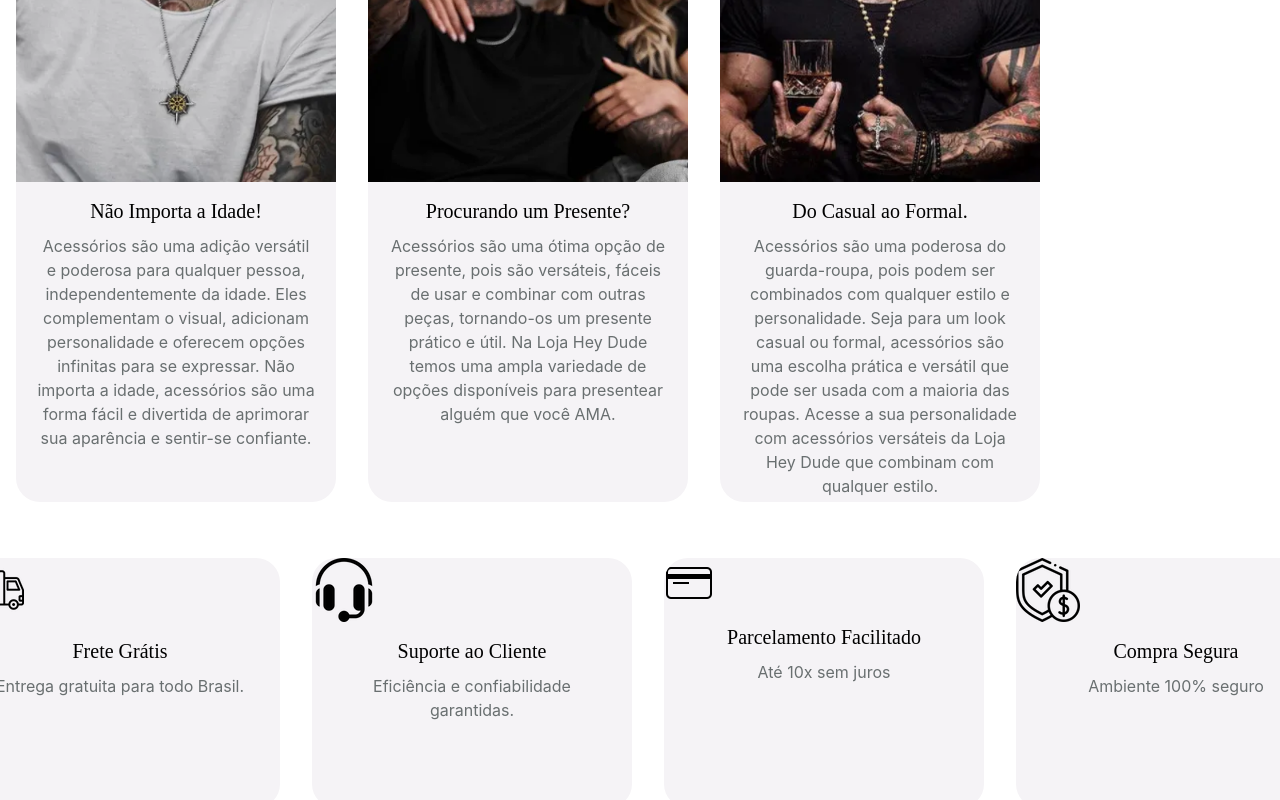
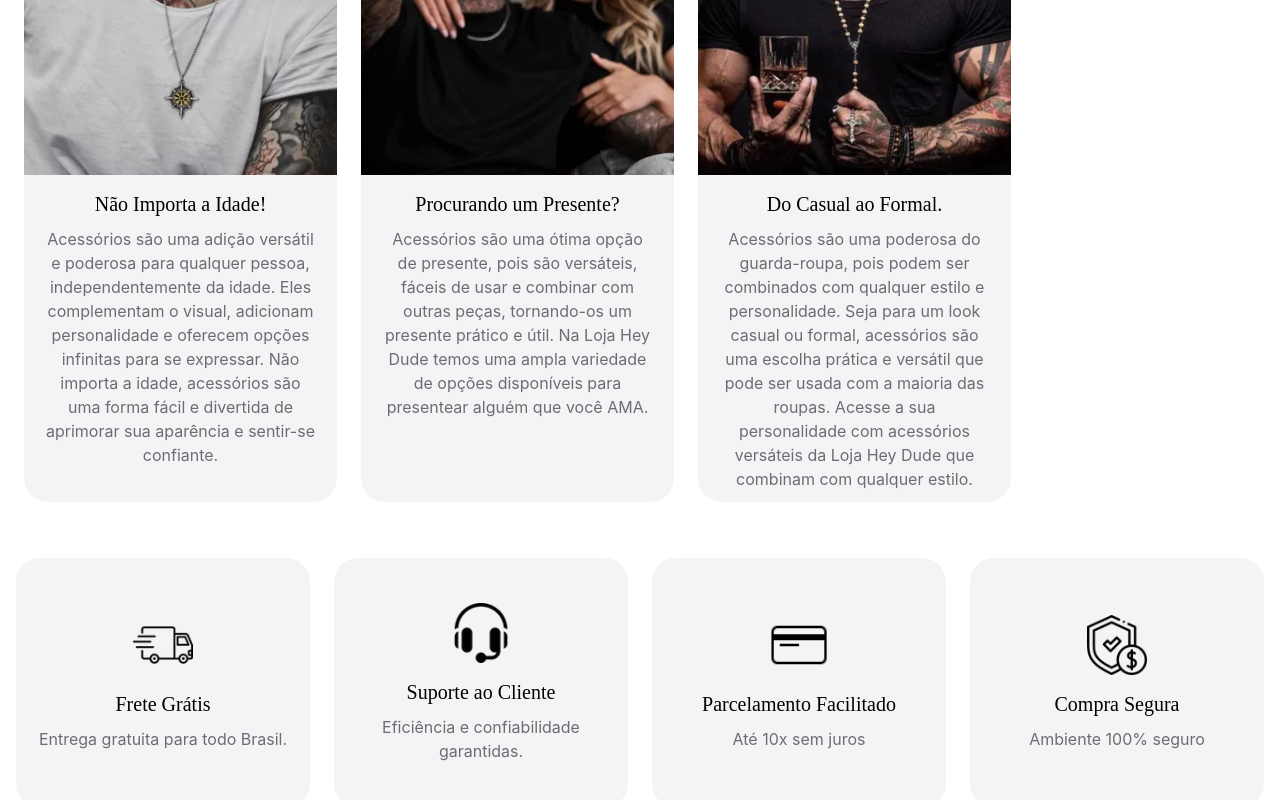
Before and after one commit to Leonardo-Sillva/aplica--o_j-ias, a React (Vite) app in the folder aplicação/: page / in a window 1280 px wide. Shown: the part 7373-8173 px from the top of the page. Built offline with nearby package versions, Linux system fonts and the light colour scheme.

Commit message:
desegurança14

```diff
--- a/aplicação/src/components/AcessoriosImportantes.jsx
+++ b/aplicação/src/components/AcessoriosImportantes.jsx
@@ -27,9 +27,9 @@ const AcessoriosImportantes = () => {
   return (
     <div>
       <h1 className="text-center font-playfair text-4xl mb-10">POR QUÊ OS ACESSÓRIOS SÃO TÃO <br /> IMPORTANTES?</h1>
-      <div className='flex gap-4 mb-14 overflow-x-scroll'>
+      <div className='flex mb-14 overflow-x-scroll scrollbar-hide'>
         {acessorios.map((acessorio) => (
-          <div key={acessorio.key} className='bg-[#F5F3F6] w-[320px] h-[640px] rounded-3xl overflow-hidden ml-4 shrink-0'>
+          <div key={acessorio.key} className='bg-[#F5F3F6] w-[313px] h-[640px] rounded-3xl overflow-hidden ml-6 shrink-0'>
             <img src={acessorio.img} alt="" className='mb-3.5'/>
             <h1 className='text-center text-[20px] mb-2 font-playfair px-5'>{acessorio.text}</h1>
             <p className='text-center text-[#696f70] px-5'>{acessorio.paragrafo}</p>
--- a/aplicação/src/components/CardBeneficios.jsx
+++ b/aplicação/src/components/CardBeneficios.jsx
@@ -28,10 +28,10 @@ const CardBeneficios = () => {
 ]
     return (
         <div>
-            <div className='flex justify-center gap-4 mb-14 overflow-x-scroll'>
+            <div className='flex gap-6 mb-14 overflow-x-scroll scrollbar-hide mx-4'>
                 {cards.map((card) => (
-                    <div key={card.key} className='bg-[#F5F3F6] w-[320px] h-[250px] rounded-3xl overflow-hidden ml-4 shrink-0'>
-                        <img src={card.img} alt="" className='mb-3.5' />
+                    <div key={card.key} className='bg-[#F5F3F6] w-[318px] h-[250px] rounded-3xl flex flex-col items-center justify-center max-lg:shrink-0'>
+                        <img src={card.img} alt="" className='mb-3.5 w-15' />
                         <h1 className='text-center text-[20px] mb-2 font-playfair px-5'>{card.text}</h1>
                         <p className='text-center text-[#696f70] px-5'>{card.paragrafo}</p>
                     </div>
```
